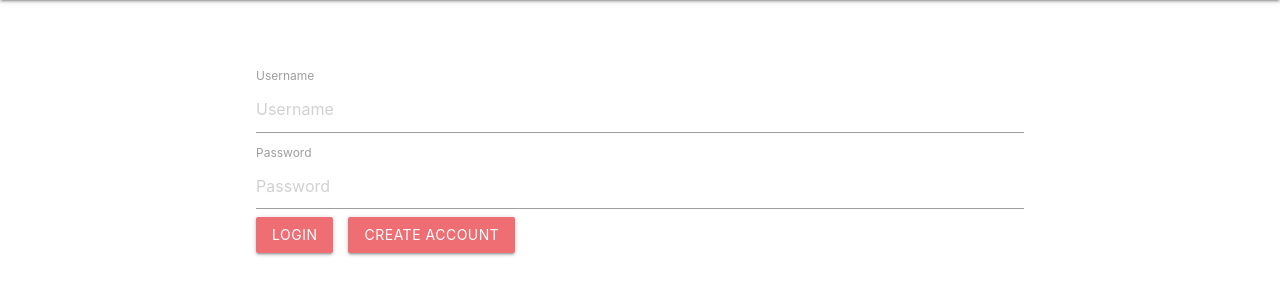
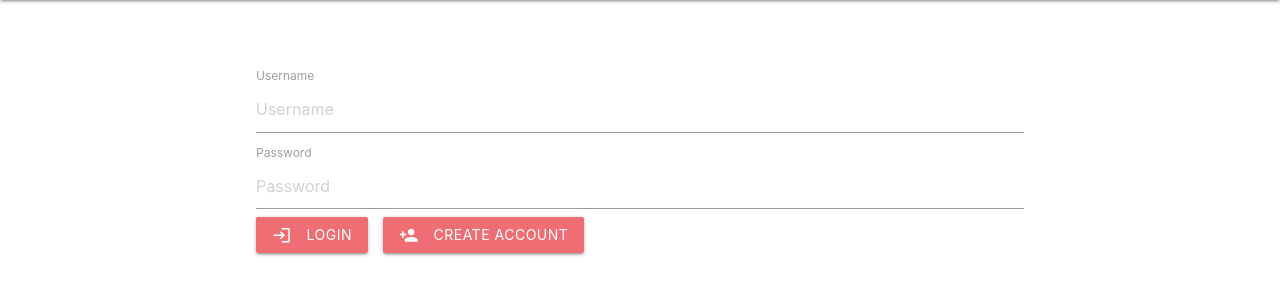
Before and after one commit to Kalobe77/Inventory-Management-Tool, a Django app: page /login in a window 1280 px wide. Shown: the part 64-364 px from the top of the page. Run offline with Django 3.2, Linux system fonts and the light colour scheme; some libraries are stand-ins or nearby versions.

Commit message:
made buttons prettier

```diff
--- a/webventory/home/templates/home/login.html
+++ b/webventory/home/templates/home/login.html
@@ -64,7 +64,7 @@
             <div class="control-group">
                 <div class="controls">
                     <span>
-                        <button type="submit" class="btn hoverable" style="background-color: #ee6e73;">Login</button>&emsp;<a href="/signup" class="btn hoverable" style="background-color: #ee6e73;">Create Account</a>
+                        <button type="submit" class="btn hoverable" style="background-color: #ee6e73;"><i class="material-icons left">login</i>Login</button>&emsp;<a href="/signup" class="btn hoverable" style="background-color: #ee6e73;"><i class="material-icons left">person_add</i>Create Account</a>
                     </span>
                 </div>
                 <strong><p class="red-text accent-1">{{error}}</p></strong>
--- a/webventory/home/templates/home/signup.html
+++ b/webventory/home/templates/home/signup.html
@@ -94,7 +94,7 @@
             <div class="control-group">
                 <div class="controls">
                     <span>
-                        <button type="submit" class="btn hoverable" >Sign-Up</button>&emsp;<a href="/login" class="btn hoverable">Login</a>
+                        <button type="submit" class="btn hoverable left" style="background-color: #ee6e73;"><i class="material-icons left">person_add</i>Sign-Up</button>&emsp;<a href="/login" class="btn hoverable" style="background-color: #ee6e73;"><i class="material-icons left">login</i>Login</a>
                     </span>
                     <br>
 
```
Also changed, not shown: webventory/db.sqlite3.
